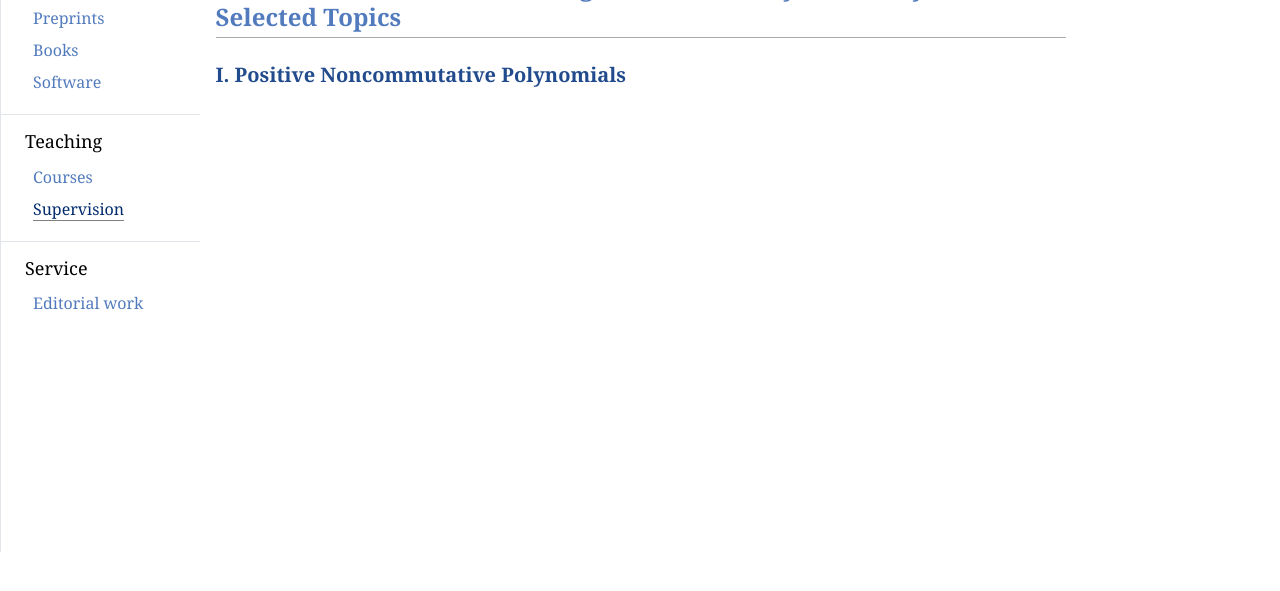
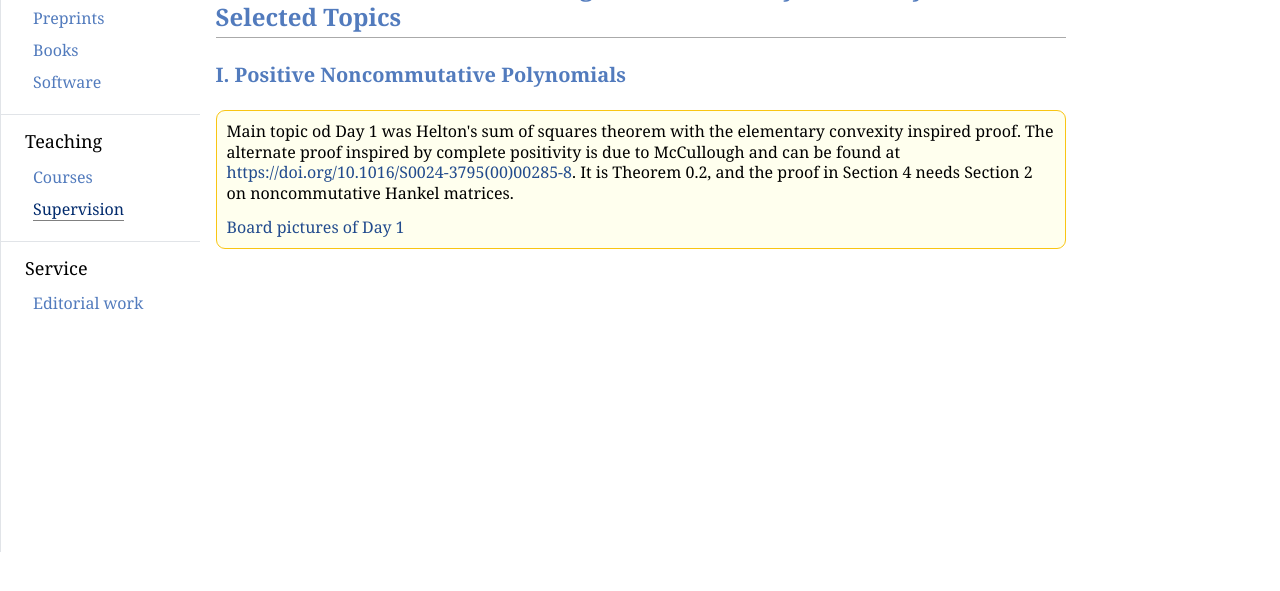
Before and after one commit to igorklep/igorklep.github.io, a plain HTML site: page kyoto.html in a window 1280 px wide. Shown: the part 189-780 px from the top of the page. Drawn offline with nearby package versions, Linux system fonts and the light colour scheme.

Commit message:
some text Day 1

```diff
--- a/kyoto.html
+++ b/kyoto.html
@@ -96,7 +96,12 @@ document.write(
 <h1>Kyoto 5 lectures (2024)</h1>
 </div>
 <h2>Free Noncommutative Real Algebraic Geometry and Analysis: Selected Topics</h2>
-<h3><a href="files/lect1.pdf" target="_blank">I. Positive Noncommutative Polynomials</a></h3>
+<h3>I. Positive Noncommutative Polynomials</h3>
+<div class="infoblock">
+<div class="blockcontent">
+<p>Main topic od Day 1 was Helton's sum of squares theorem with the elementary convexity inspired proof. The alternate proof inspired by complete positivity is due to McCullough and can be found at <a href="https://doi.org/10.1016/S0024-3795(00)00285-8" target="_blank">https://doi.org/10.1016/S0024-3795(00)00285-8</a>. It is Theorem 0.2, and the proof in Section 4 needs Section 2 on noncommutative Hankel matrices.</p>
+<p><a href="files/lect1.pdf" target="_blank">Board pictures of Day 1</a></p>
+</div></div>
 </div> <!-- <div id="layout-content-container"> -->
 </div> <!--- <div id="layout"> --->
 </div> <!--- <div id="main-container"> --->
```
